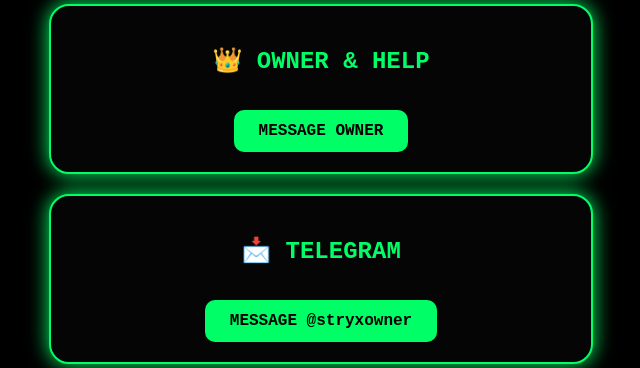
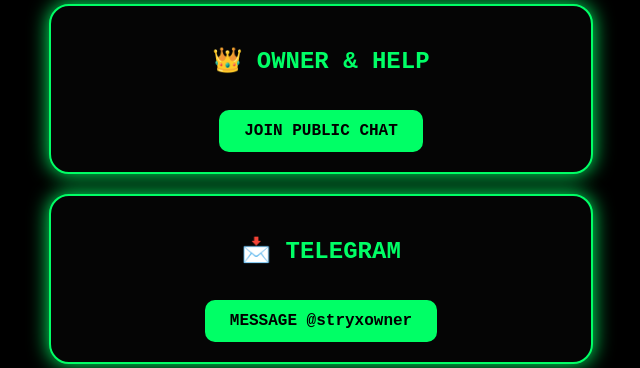
Before and after one commit to princesaxena3545-hue/prince-live-website, a Flask app: page / in a window 1280 px wide. Shown: the part 735-1103 px from the top of the page, without its empty margins (319-959 px from the left). Run offline with Flask 3, Linux system fonts and the light colour scheme.

Commit message:
Add public chat group

```diff
--- a/templates/index.html
+++ b/templates/index.html
@@ -106,8 +106,8 @@ NETWORK
 
 <div class="card">
     <h2>👑 OWNER & HELP</h2>
-    <a class="btn" href="https://t.me/stryxprince">
-        MESSAGE OWNER
+    <a class="btn" href="https://t.me/BgmiLitePartner">
+        JOIN PUBLIC CHAT
     </a>
 </div>
 
```
